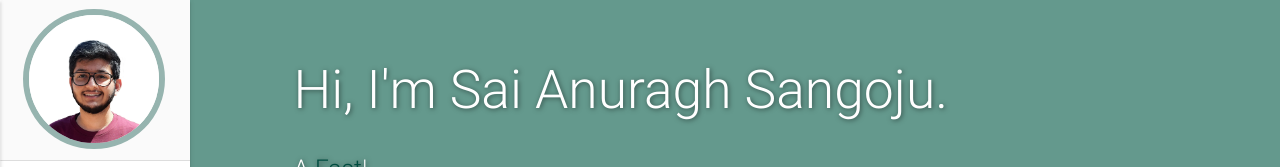
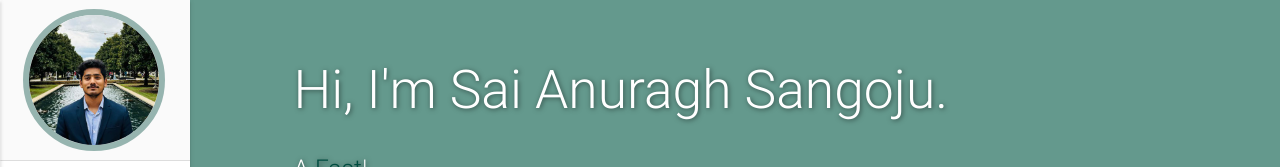
Before and after one commit to Anuraghsangoju/anuraghsangoju.github.io, a plain HTML site: page index.html in a window 1280 px wide. Shown: the top 167 px of the page. Drawn offline with nearby package versions, Linux system fonts and the light colour scheme.

Commit message:
Updated Profile picture

```diff
--- a/index.html
+++ b/index.html
@@ -85,7 +85,7 @@
       <li class="logo">
         <a id="logo-container" aria-label="Navigate to the beginning of the page" href="#intro"
           class="brand-logo grey-blue-text">
-          <img src="/assets/img/passport-new.jpg" class="circle img-responsive profile-pic" alt="avatar">
+            <img src="assets/img/profile.jpg" class="circle img-responsive profile-pic" alt="Sai Anuragh Sangoju">
         </a>
       </li>
 
```
